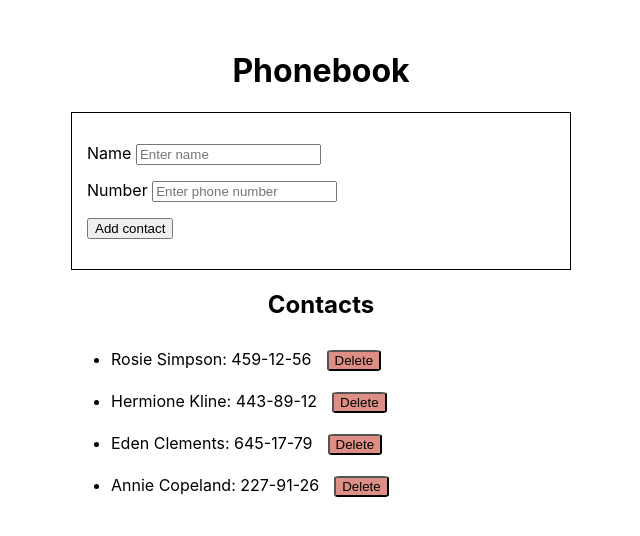
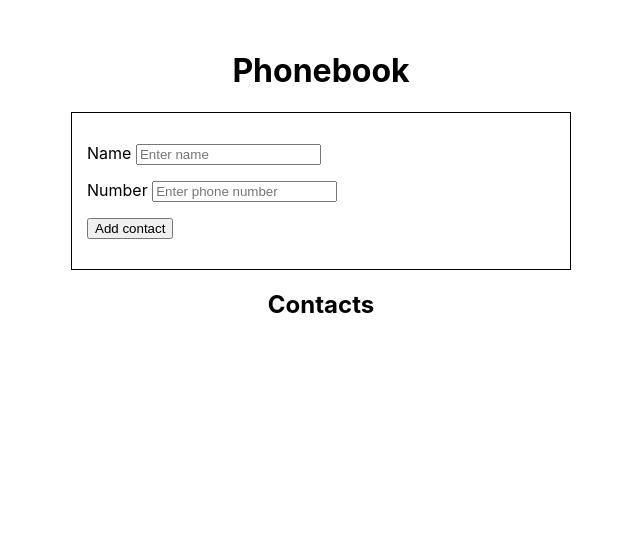
Before and after one commit to anastasiia-kolieva/goit-react-hw-02-phonebook, a React (Create React App) app: page / in a window 1280 px wide. Shown: the top 536 px of the page, without its empty margins (319-959 px from the left). Built offline with nearby package versions, Linux system fonts and the light colour scheme.

Commit message:
made validation

```diff
--- a/src/App.js
+++ b/src/App.js
@@ -17,16 +17,16 @@ class App extends Component {
   state = {
     contacts: [
       // для проверки!!
-      { id: 'id-1', name: 'Rosie Simpson', number: '459-12-56' },
-      { id: 'id-2', name: 'Hermione Kline', number: '443-89-12' },
-      { id: 'id-3', name: 'Eden Clements', number: '645-17-79' },
-      { id: 'id-4', name: 'Annie Copeland', number: '227-91-26' },
+      // { id: 'id-1', name: 'Rosie Simpson', number: '459-12-56' },
+      // { id: 'id-2', name: 'Hermione Kline', number: '443-89-12' },
+      // { id: 'id-3', name: 'Eden Clements', number: '645-17-79' },
+      // { id: 'id-4', name: 'Annie Copeland', number: '227-91-26' },
     ],
     filter: '',
   };
 
   // изменить стостояние от предыдущего
-  deleteContact = contactId => {
+  handelDeleteContact = contactId => {
     this.setState(prevState => ({
       // беру все предыдущие контакты.Для каждого из них проверяю
       // по id(сравниваю с id контакта, который нужно удалить)
@@ -36,8 +36,28 @@ class App extends Component {
   };
 
   // Получение данных state.name и state.number c ContactForm
-  contactFormSubmithandler = data => {
-    console.log(data);
+  contactFormSubmithandler = newContact => {
+    console.log(newContact);
+    // Проверить!!!!!!!!!!!!!!!!!!
+    this.setState(prevContact => ({
+      contacts: [...prevContact.contacts, newContact],
+    }));
+  };
+
+  handelCheckUniqueContact = name => {
+    const { contacts } = this.state;
+    // по контанктам проходим и на каждой итераци сравниваем имена существующие
+    // в списке контактов с тем , которое приходит с формы
+    // двойное НЕ используют для преобразования значений к логическому типу
+    const isExistContact = !!contacts.find(contact => contact.name === name);
+
+    //  alert сработает, если в левой части (isExistContact) будет  равен true(если
+    // найдёться уже существующий контакт в списке)
+    isExistContact && alert('Contact is already exist!');
+
+    // функция возвращает ответ "уникальный ли контакт или нет?" Если пришло isExistContact=true(существует контакт),
+    // функция возвращает: "контакт НЕ уникальный"
+    return !isExistContact;
   };
 
   render() {
@@ -45,11 +65,17 @@ class App extends Component {
     return (
       <div style={{ ...stylesForWrapper }}>
         <h1 style={{ ...stylesForTitles }}>Phonebook</h1>
-        <ContactForm onSubmitData={this.contactFormSubmithandler} />
+        <ContactForm
+          onSubmitData={this.contactFormSubmithandler}
+          onCheckUnique={this.handelCheckUniqueContact}
+        />
 
         <h2 style={{ ...stylesForTitles }}>Contacts</h2>
         {/* <Filter /> */}
-        <ContactList contacts={contacts} onDeleteContact={this.deleteContact} />
+        <ContactList
+          contacts={contacts}
+          onDeleteContact={this.handelDeleteContact}
+        />
       </div>
     );
   }
--- a/src/components/ContactForm/ContactForm.js
+++ b/src/components/ContactForm/ContactForm.js
@@ -20,9 +20,9 @@ class ContactForm extends Component {
     event.preventDefault();
 
     // валидация формы при сабмите
-    const isvalidateForm = this.validateForm();
+    const isValidateForm = this.validateForm();
     // если форма не валидна, выход
-    if (!isvalidateForm) {
+    if (!isValidateForm) {
       return;
     }
     // если форма валидна,
```
Also changed, not shown: 1 other file (tests, documents, lock files or other folders).
